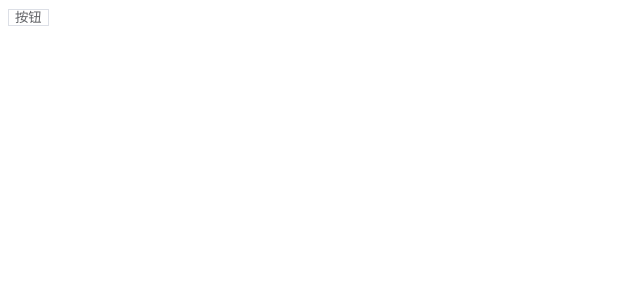
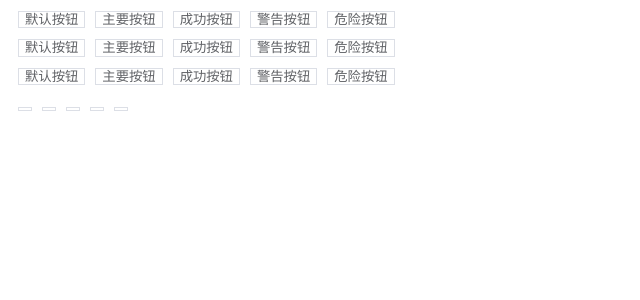
Before and after one commit to zxd95/dui, a Vue app: page / in a window 1280 px wide. Shown: the top 300 px of the page, without its empty margins (0-640 px from the left). Built offline with nearby package versions, Linux system fonts and the light colour scheme.

Commit message:
Update App.vue

```diff
--- a/examples/App.vue
+++ b/examples/App.vue
@@ -1,8 +1,41 @@
 <template>
   <div id="app">
-    <dui-button>按钮</dui-button>
+    <div class="row">
+      <dui-button>默认按钮</dui-button>
+      <dui-button type="primary">主要按钮</dui-button>
+      <dui-button type="success">成功按钮</dui-button>
+      <dui-button type="warning">警告按钮</dui-button>
+      <dui-button type="danger">危险按钮</dui-button>
+    </div>
+    <div class="row">
+      <dui-button plain>默认按钮</dui-button>
+      <dui-button plain type="primary">主要按钮</dui-button>
+      <dui-button plain type="success">成功按钮</dui-button>
+      <dui-button plain type="warning">警告按钮</dui-button>
+      <dui-button plain type="danger">危险按钮</dui-button>
+    </div>
+    <div class="row">
+      <dui-button round>默认按钮</dui-button>
+      <dui-button round type="primary">主要按钮</dui-button>
+      <dui-button round type="success">成功按钮</dui-button>
+      <dui-button round type="warning">警告按钮</dui-button>
+      <dui-button round type="danger">危险按钮</dui-button>
+    </div>
+    <div class="row">
+      <dui-button circle icon="icon-search"></dui-button>
+      <dui-button circle icon="icon-edit" type="primary"></dui-button>
+      <dui-button circle icon="icon-check" type="success"></dui-button>
+      <dui-button circle icon="icon-message" type="warning"></dui-button>
+      <dui-button circle icon="icon-delete" type="danger"></dui-button>
+    </div>
   </div>
 </template>
 
 <style lang="scss">
+.row {
+  margin-top: 10px;
+  .dui-button {
+    margin-left: 10px;
+  }
+}
 </style>
```
